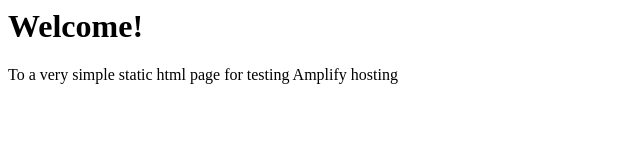
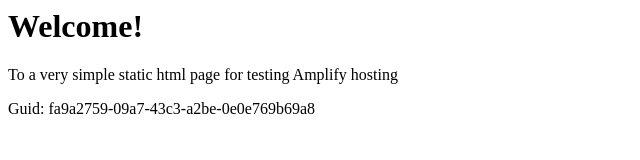
Before and after one commit to aws-aemilia-mxp/Github-PR-Commit-Integration-Test-DoNotTouch-Gith-P5X5MO5I-v1-preprod-eu-south-1, a website: page src/index.html in a window 1280 px wide. Shown: the whole page, without its empty margins (0-640 px from the left). Drawn offline with Linux system fonts and the light colour scheme.

Commit message:
commit from integ tests

```diff
--- a/src/index.html
+++ b/src/index.html
@@ -1,3 +1,5 @@
+
+
 <html lang="en">
 
 <head>
@@ -10,6 +12,6 @@
 <body>
     <h1>Welcome!</h1>
     <p>To a very simple static html page for testing Amplify hosting</p>
-</body>
+    <p>Guid: fa9a2759-09a7-43c3-a2be-0e0e769b69a8</p></body>
 
 </html>
```
